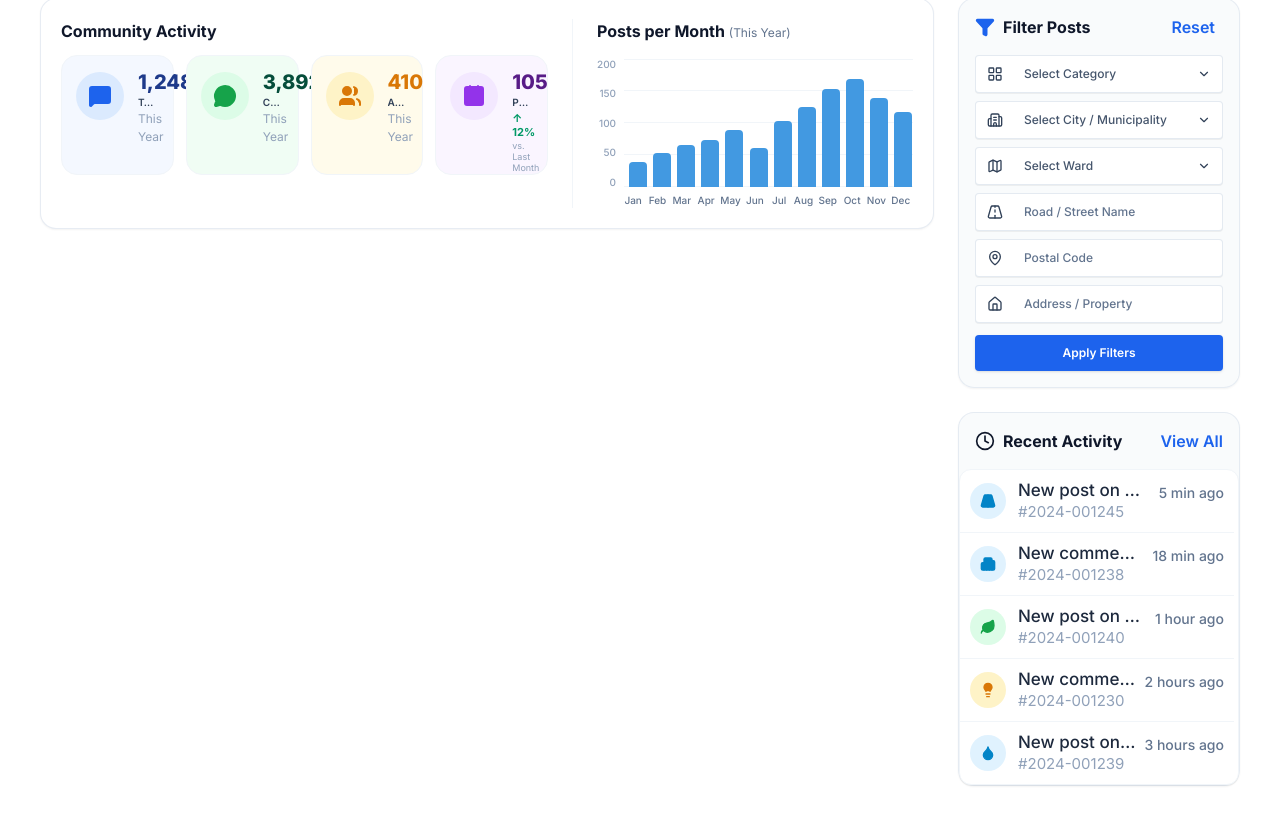
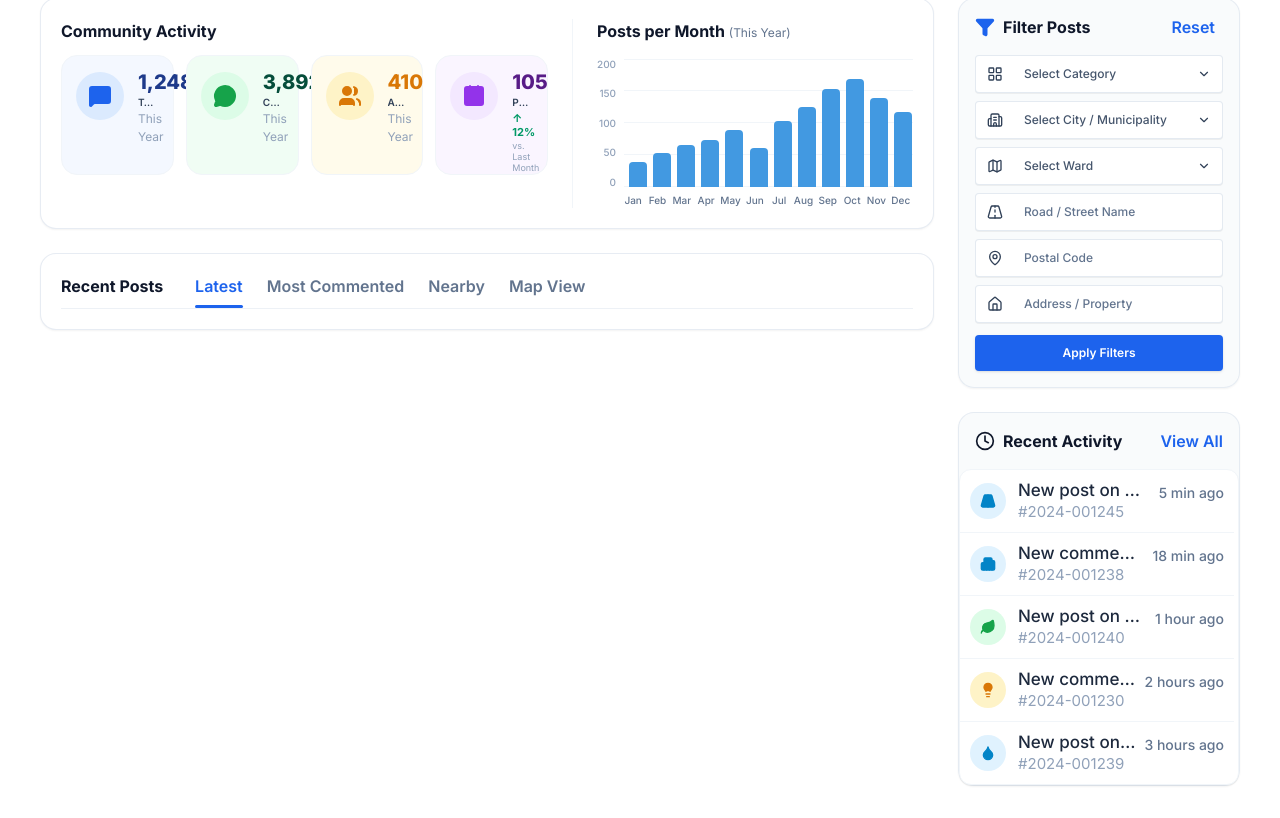
Before and after one commit to DreamLabIt/our-city-voice, a Next.js app: page / in a window 1280 px wide. Shown: the part 874-1692 px from the top of the page. Built offline with nearby package versions, Linux system fonts and the light colour scheme.

Commit message:
Add RecentPosts component and integrate it into HomeLayout

```diff
--- a/components/landing/CommunityActivity.tsx
+++ b/components/landing/CommunityActivity.tsx
@@ -83,7 +83,7 @@ export default function CommunityActivity(): React.JSX.Element {
     const yTicks: number[] = [200, 150, 100, 50, 0];
 
     return (
-        <div className="bg-white rounded-2xl border border-slate-200/80 p-5 shadow-xs">
+        <div className="w-full bg-white rounded-2xl border border-slate-200/80 p-5 shadow-xs">
             <div className="grid grid-cols-1 lg:grid-cols-12 gap-6 items-start">
 
                 <div className="lg:col-span-7 space-y-3">
--- a/components/landing/HomeLayout.tsx
+++ b/components/landing/HomeLayout.tsx
@@ -3,6 +3,7 @@
 import CommunityActivity from "./CommunityActivity";
 import FilterPostsCard from "./FilterPostsCard";
 import RecentActivityCard from "./RecentActivityCard";
+import RecentPosts from "./RecentPosts";
 
 export default function HomeLayout() {
     return (
@@ -15,7 +16,7 @@ export default function HomeLayout() {
                             <CommunityActivity />
                         </div>
                         <div className="w-full">
-
+                            <RecentPosts />
                         </div>
                     </div>
 
--- /dev/null
+++ b/components/landing/RecentPosts.tsx
@@ -0,0 +1,39 @@
+"use client";
+
+import React, { useState } from "react";
+
+export default function RecentPosts(): React.JSX.Element {
+    const [activeTab, setActiveTab] = useState<string>("Latest");
+
+    const tabs: string[] = ["Latest", "Most Commented", "Nearby", "Map View"];
+
+    return (
+        <div className="w-full bg-white rounded-2xl border border-slate-200/80 p-5 shadow-xs ">
+            <div className="flex items-start justify-start border-b border-slate-200/60  gap-6 sm:gap-8 overflow-x-auto no-scrollbar">
+                <h2 className="text-base font-bold text-[#0f172a]">
+                    Recent Posts
+                </h2>
+                <div className="flex items-center gap-6 overflow-x-auto ">
+                    {tabs.map((tab) => (
+                        <button
+                            key={tab}
+                            type="button"
+                            onClick={() => setActiveTab(tab)}
+                            className={`text-md font-semibold relative pb-2.5 transition-all cursor-pointer whitespace-nowrap ${activeTab === tab
+                                ? "text-[#1d63ed]"
+                                : "text-slate-500 hover:text-slate-800"
+                                }`}
+                        >
+                            {tab}
+                            {activeTab === tab && (
+                                <span className="absolute bottom-0 left-0 right-0 h-[2.5px] bg-[#1d63ed] rounded-full" />
+                            )}
+                        </button>
+                    ))}
+                </div>
+            </div>
+
+
+        </div>
+    );
+}
```
